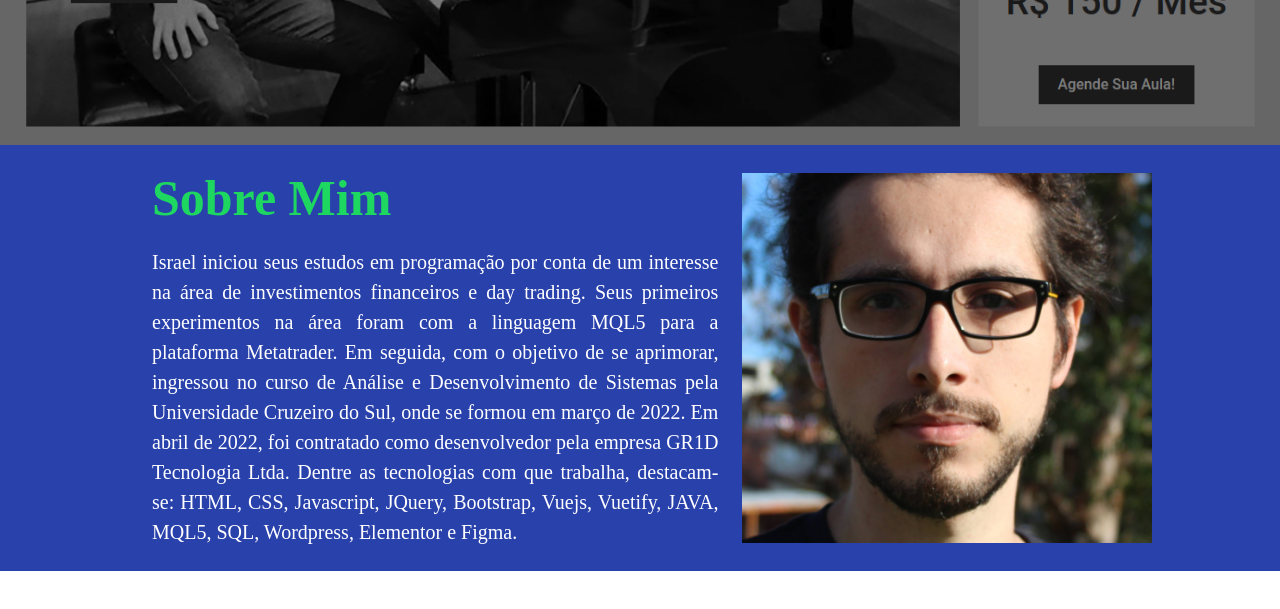
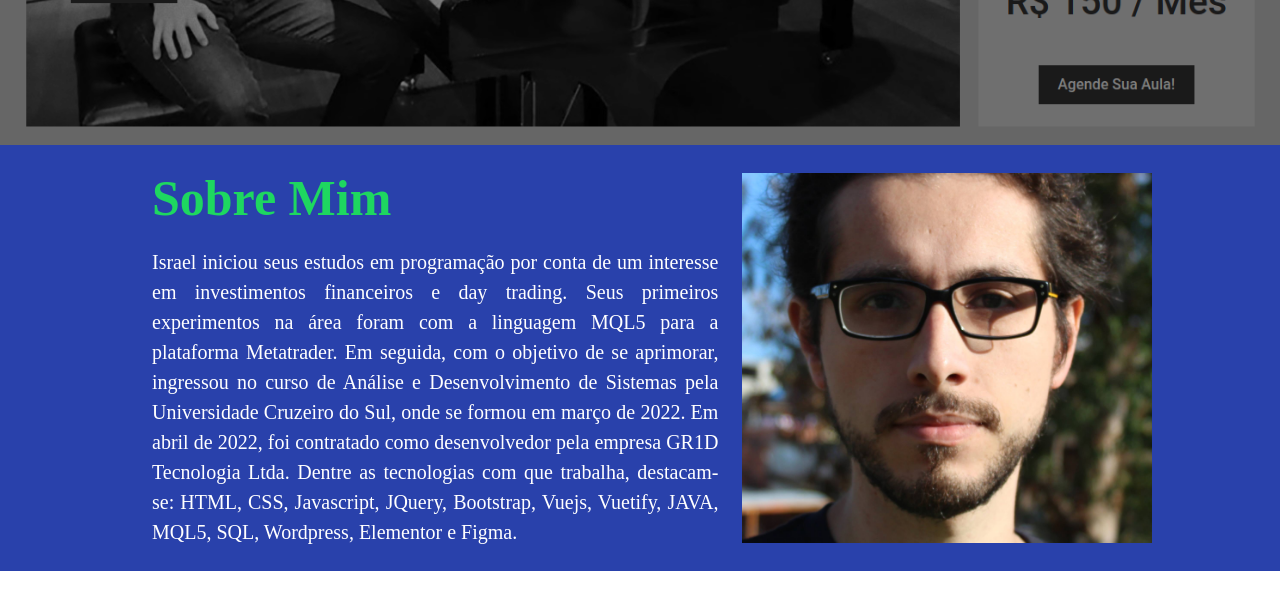
Before and after one commit to israeltandrade/israel-andrade-dev-portfolio, a plain HTML site: page index.html in a window 1280 px wide. Shown: the part 676-1285 px from the top of the page. Drawn offline with Linux system fonts and the light colour scheme.

Commit message:
Update index.html

```diff
--- a/index.html
+++ b/index.html
@@ -59,7 +59,7 @@
                     <h2 class="titulo">Sobre Mim</h2>
 
                     <p class="texto">
-                        Israel iniciou seus estudos em programação por conta de um interesse na área de investimentos financeiros e day trading.
+                        Israel iniciou seus estudos em programação por conta de um interesse em investimentos financeiros e day trading.
                         Seus primeiros experimentos na área foram com a linguagem MQL5 para a plataforma Metatrader. Em seguida,
                         com o objetivo de se aprimorar, ingressou no curso de Análise e Desenvolvimento de Sistemas pela Universidade Cruzeiro
                         do Sul, onde se formou em março de 2022. Em abril de 2022, foi contratado como desenvolvedor pela empresa GR1D Tecnologia Ltda.
```
